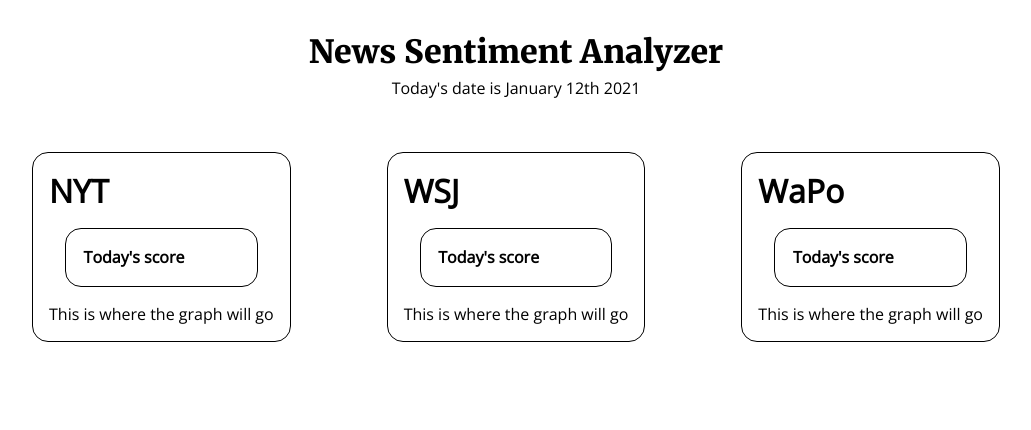
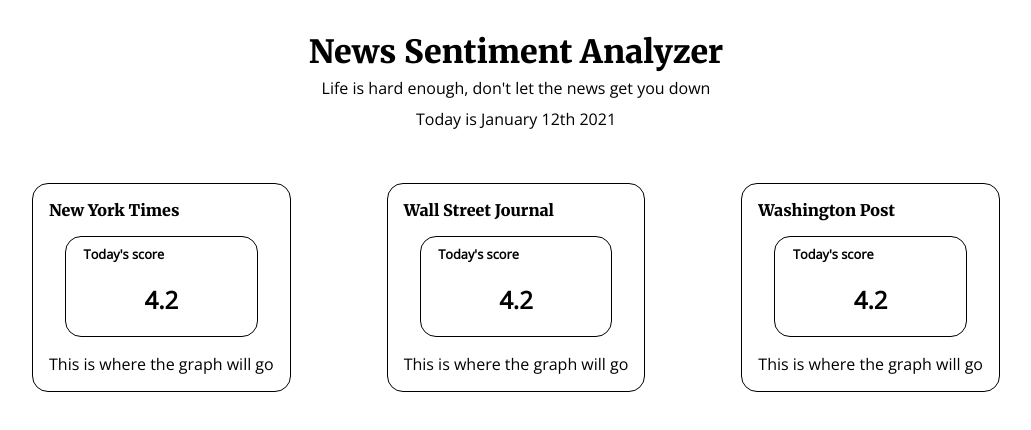
Before and after one commit to merewelch214/news-sentiment-frontend, a React (Create React App) app: page / in a window 1280 px wide. Shown: the top 430 px of the page, without its empty margins (124-1155 px from the left). Built offline with nearby package versions, Linux system fonts and the light colour scheme.

Commit message:
style and copy updates

```diff
--- a/src/Body.js
+++ b/src/Body.js
@@ -3,7 +3,7 @@
 import styled from 'styled-components';
 
 // TO DO: update once APIs have been researched
-const newsSources = ['NYT', 'WSJ', 'WaPo']
+const newsSources = ['New York Times', 'Wall Street Journal', 'Washington Post']
 
 const Container = styled.div`
     display: flex;
--- a/src/Header.js
+++ b/src/Header.js
@@ -28,7 +28,8 @@
     return (
         <HeaderContainer>
             <Title>News Sentiment Analyzer</Title>
-            <Subtitle>Today's date is {moment().format('MMMM Do YYYY')}</Subtitle>
+            <Subtitle>Life is hard enough, don't let the news get you down</Subtitle>
+            <Subtitle>Today is {moment().format('MMMM Do YYYY')}</Subtitle>
         </HeaderContainer>
     )
 }
--- a/src/NewsContainer.js
+++ b/src/NewsContainer.js
@@ -12,7 +12,8 @@
 
 const NewsTitle = styled.h1`
     margin: 0;
-
+    font-family: Merriweather;
+    font-size: 1rem;
 `;
 
 function NewsContainer(props) {
--- a/src/ScoreContainer.js
+++ b/src/ScoreContainer.js
@@ -8,14 +8,20 @@
 `;
 
 const ScoreTitle = styled.h1`
-    font-size: 1rem;
-    margin: 1.1rem;
+    font-size: .8rem;
+    margin: .5rem 1.1rem;
 `;
+
+const ScoreNum = styled.h2`
+    font-size: 1.5rem;
+    text-align: center;
+    `;
 
 function ScoreContainer() {
     return (
         <Container>
             <ScoreTitle>Today's score</ScoreTitle>
+            <ScoreNum>4.2</ScoreNum>
         </Container>
     )
 }
```
Also changed, not shown: 1 other file (tests, documents, lock files or other folders).
